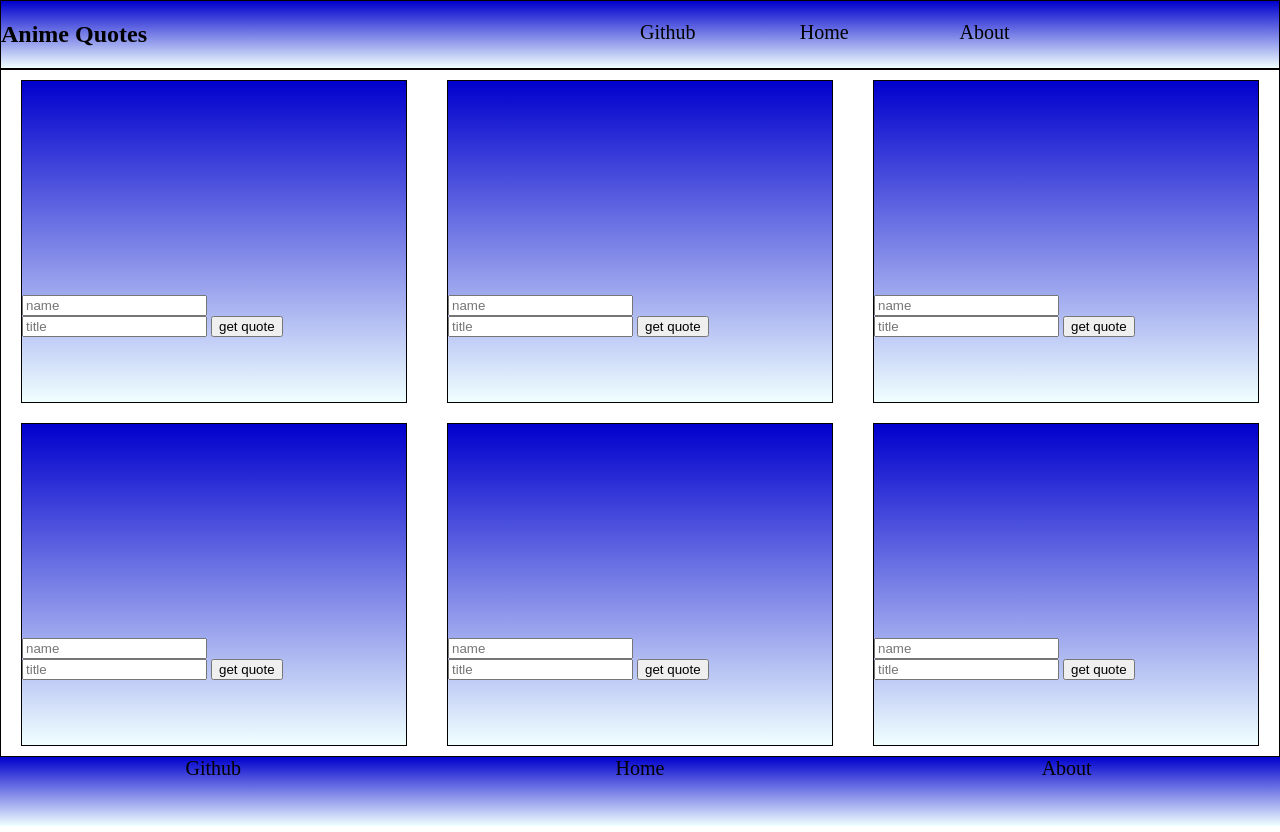
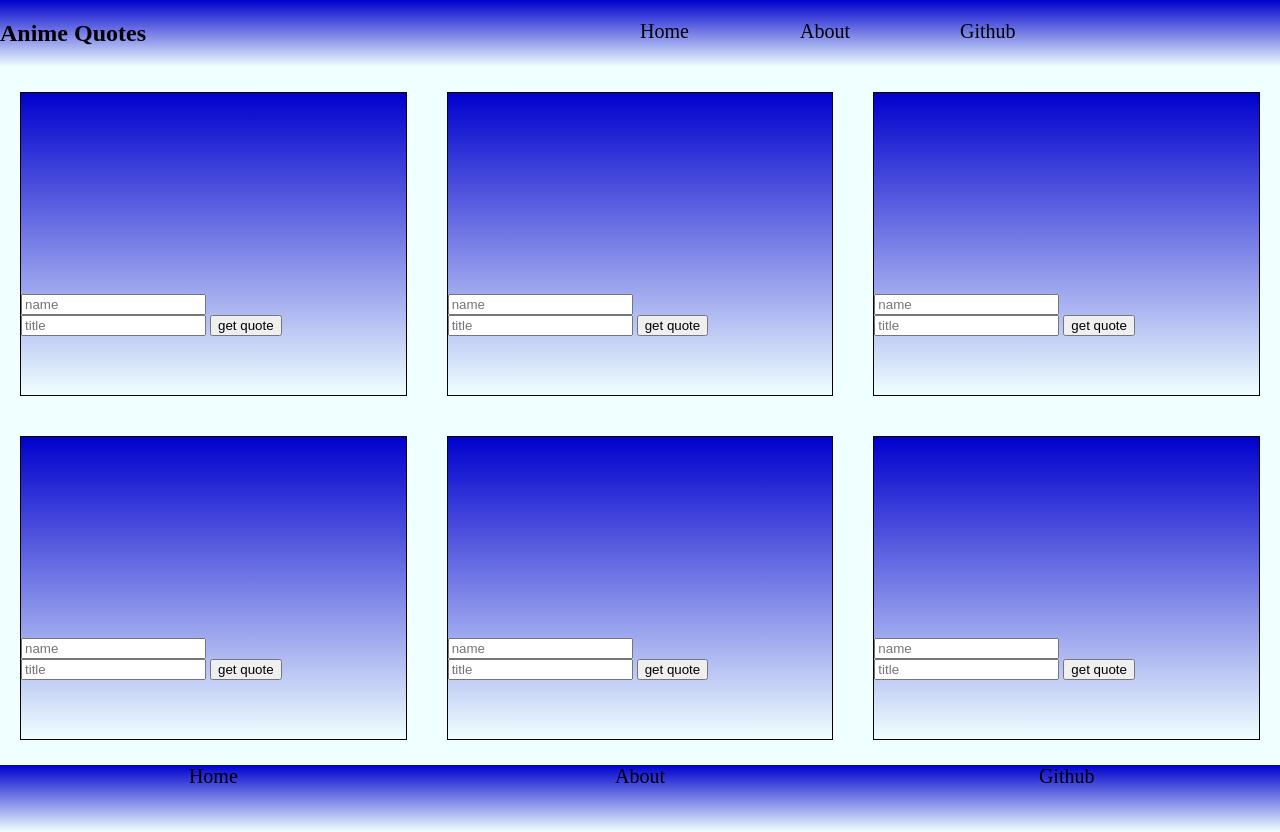
Before and after one commit to TonyH98/9-1-front-end-portfolio-project, a plain HTML site: page index.html in a window 1280 px wide. Drawn offline with Linux system fonts and the light colour scheme.

Commit message:
CSS updated

```diff
--- a/index.html
+++ b/index.html
@@ -14,9 +14,9 @@
         <h2>Anime Quotes</h2>
      </head>
     <section id="links">
-        <a href="https://github.com/TonyH98/9-1-front-end-portfolio-project" target="_blank">Github</a>
         <a href="./index.html">Home</a>
         <a href="main.html" target="_blank">About</a>
+        <a href="https://github.com/TonyH98/9-1-front-end-portfolio-project" target="_blank">Github</a>
     </section>
 </header>
 <form class="container">
@@ -105,9 +105,9 @@
                      </div>
                     </form>
 <footer>
-    <a href="https://github.com/TonyH98/9-1-front-end-portfolio-project" target="_blank">Github</a>
     <a href="./index.html">Home</a>
     <a href="main.html" target="_blank">About</a>
+    <a href="https://github.com/TonyH98/9-1-front-end-portfolio-project" target="_blank">Github</a>
 </footer>
 </body>
 </html>
--- a/style.css
+++ b/style.css
@@ -8,18 +8,22 @@
 body{
     display: grid;
     grid-template-rows: 1fr 10fr 1fr;
+    grid-row-gap: 15px;
     margin-bottom: 0;
     margin-top: 0;
+    background-color: azure;
 }
 header{
-    border: 1px solid black;
+
     background-image: linear-gradient(mediumblue, azure);
     display: grid;
     grid-template-columns: 1fr 1fr;
 }
 
-h2{
+.h2{
+    font-size: 26pt;
     color: black;
+    font-family: Georgia, 'Times New Roman', Times, serif
 }
 
 #links{
@@ -37,12 +41,15 @@ a{
 .container{
     display: grid;
     grid-template-columns: 1fr 1fr 1fr;
+    grid-template-rows: 1fr 1fr;
+    grid-row-gap: 20px;
     margin: 0;
-    border:1px solid black ;
+
+
 }
 
 .quotes{
-    border: 1px solid black;
+    border: 1px black solid;
     margin: 10px 20px 10px 20px;
     background-image: linear-gradient(mediumblue, azure);
 
@@ -57,9 +64,7 @@ a{
     display: grid;
     grid-template-columns: repeat(3, 1fr);
 } */
-main{
-    background-color: azure;
-}
+
 
 .button:hover{
     color: black;
```
Also changed, not shown: main.js (indentation only).
